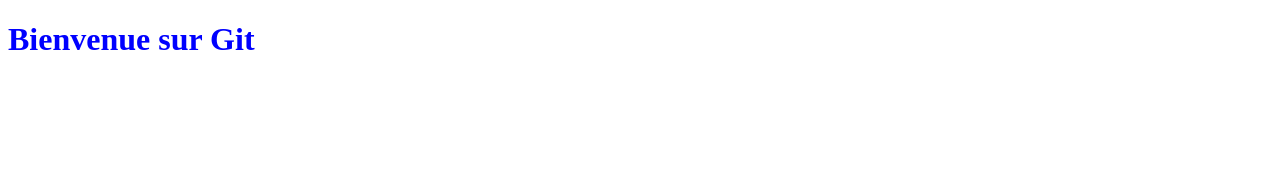
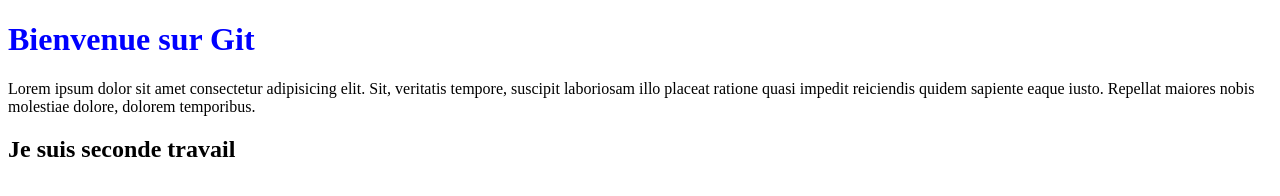
Before and after one commit to sene1901/Atelier-Git01, a plain HTML site: page index.html in a window 1280 px wide. Drawn offline with Linux system fonts and the light colour scheme.

Commit message:
Ajout de texte

```diff
--- a/index.html
+++ b/index.html
@@ -8,6 +8,10 @@
 </head>
 <body>
     <h1>Bienvenue sur Git</h1>
-
+    <p>Lorem ipsum dolor sit amet consectetur adipisicing elit. Sit,
+        veritatis tempore, suscipit laboriosam illo placeat ratione quasi impedit
+         reiciendis quidem sapiente eaque iusto. Repellat maiores nobis molestiae dolore,
+         dolorem temporibus.</p>
+         <h2>Je suis seconde travail</h2>
 </body>
 </html>
```
